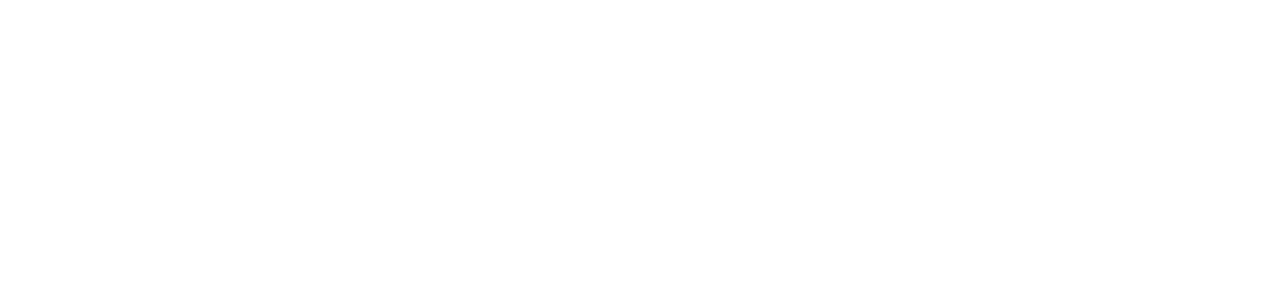
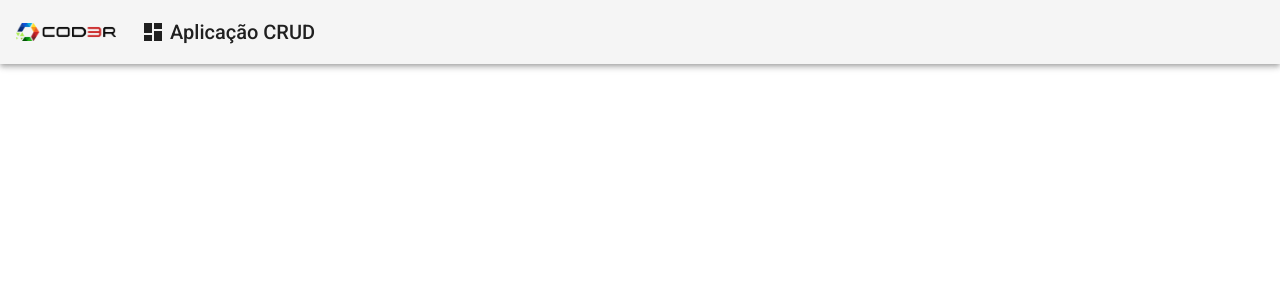
Before and after one commit to Igormarims/product-registration-, an Angular app: page / in a window 1280 px wide. Shown: the top 300 px of the page. Built offline with nearby package versions, Linux system fonts and the light colour scheme.

Commit message:
header component

```diff
--- a/src/app/app.component.html
+++ b/src/app/app.component.html
@@ -0,0 +1 @@
+<app-header></app-header>
--- /dev/null
+++ b/src/app/components/template/header/header.component.css
@@ -0,0 +1,23 @@
+.header{
+    display: flex;
+    align-items: center;
+}
+
+.header a {
+
+    display: flex;
+    align-items: center;
+    text-decoration: none;
+}
+
+ .header .logo {
+  max-width: 100px;
+}
+
+.title-grop {
+    margin-left: 25px;
+}
+
+.header i {
+    padding-right: 5px;
+}
--- /dev/null
+++ b/src/app/components/template/header/header.component.html
@@ -0,0 +1,16 @@
+  <mat-toolbar class="header mat-elevation-z4">
+    <span>
+        <a>
+            <img class="logo" src="assets/transferir.png" alt="logo">
+        </a>
+    </span>
+     <span class="title-grop">
+        <a >
+            <i class="material-icons">
+                dashboard
+            </i>
+            Aplicação CRUD
+        </a>
+     </span>
+
+</mat-toolbar>
--- /dev/null
+++ b/src/app/components/template/header/header.component.ts
@@ -0,0 +1,15 @@
+import { Component, OnInit } from '@angular/core';
+
+@Component({
+  selector: 'app-header',
+  templateUrl: './header.component.html',
+  styleUrls: ['./header.component.css']
+})
+export class HeaderComponent implements OnInit {
+
+  constructor() { }
+
+  ngOnInit(): void {
+  }
+
+}
```
Also changed, not shown: src/app/app.module.ts (+10 -3 lines), src/assets/transferir.png (added).
